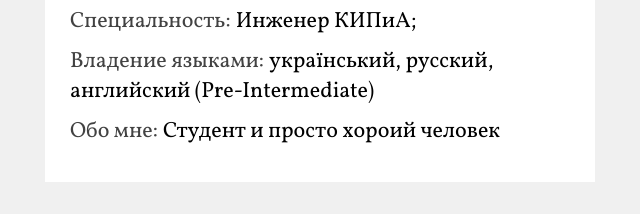
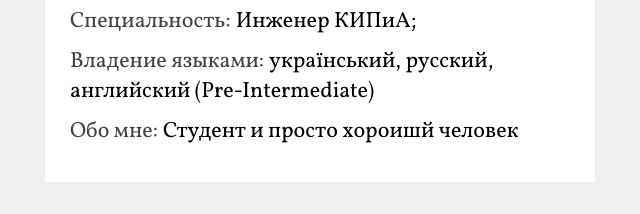
Before and after one commit to Sergo-Semeniuk/site, a plain HTML site: page index.html in a window 1280 px wide. Shown: the part 1244-1458 px from the top of the page, 576-1216 px from the left. Drawn offline with Linux system fonts and the light colour scheme.

Commit message:
Update index.html

```diff
--- a/index.html
+++ b/index.html
@@ -83,7 +83,7 @@
                   <p class="about__card-text"><span class="about__card-text--name">Образование:</span>Неполное высшее образование;</p>
                   <p class="about__card-text"><span class="about__card-text--name">Специальность:</span>Инженер КИПиА;</p>
                   <p class="about__card-text"><span class="about__card-text--name">Владение языками:</span>український, русский, английский (Pre-Intermediate)</p>
-                  <p class="about__card-text"><span class="about__card-text--name">Обо мне:</span>Студент и просто хороий человек</p>
+                  <p class="about__card-text"><span class="about__card-text--name">Обо мне:</span>Студент и просто хороишй человек</p>
                 </div>
                 <a class="about__button" href="#">Скачать резюме / CV</a>
               </div>
```
